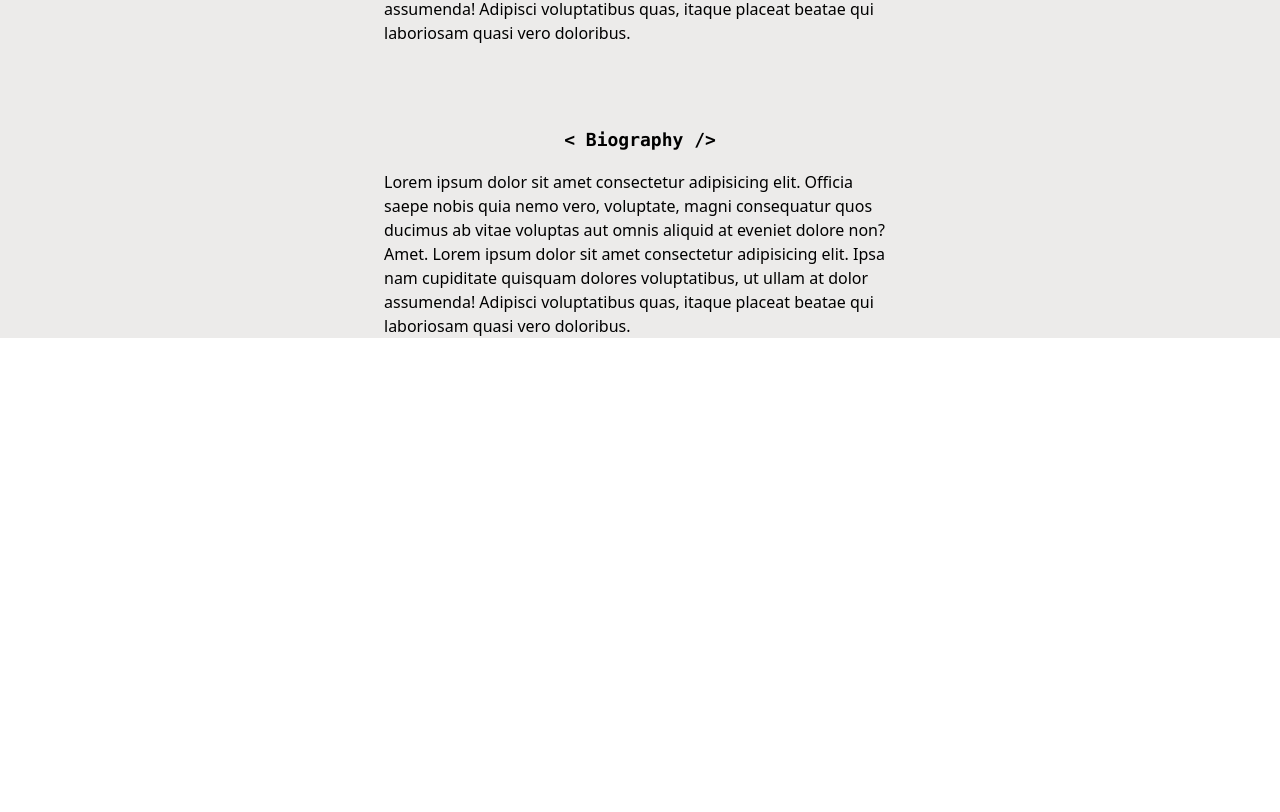
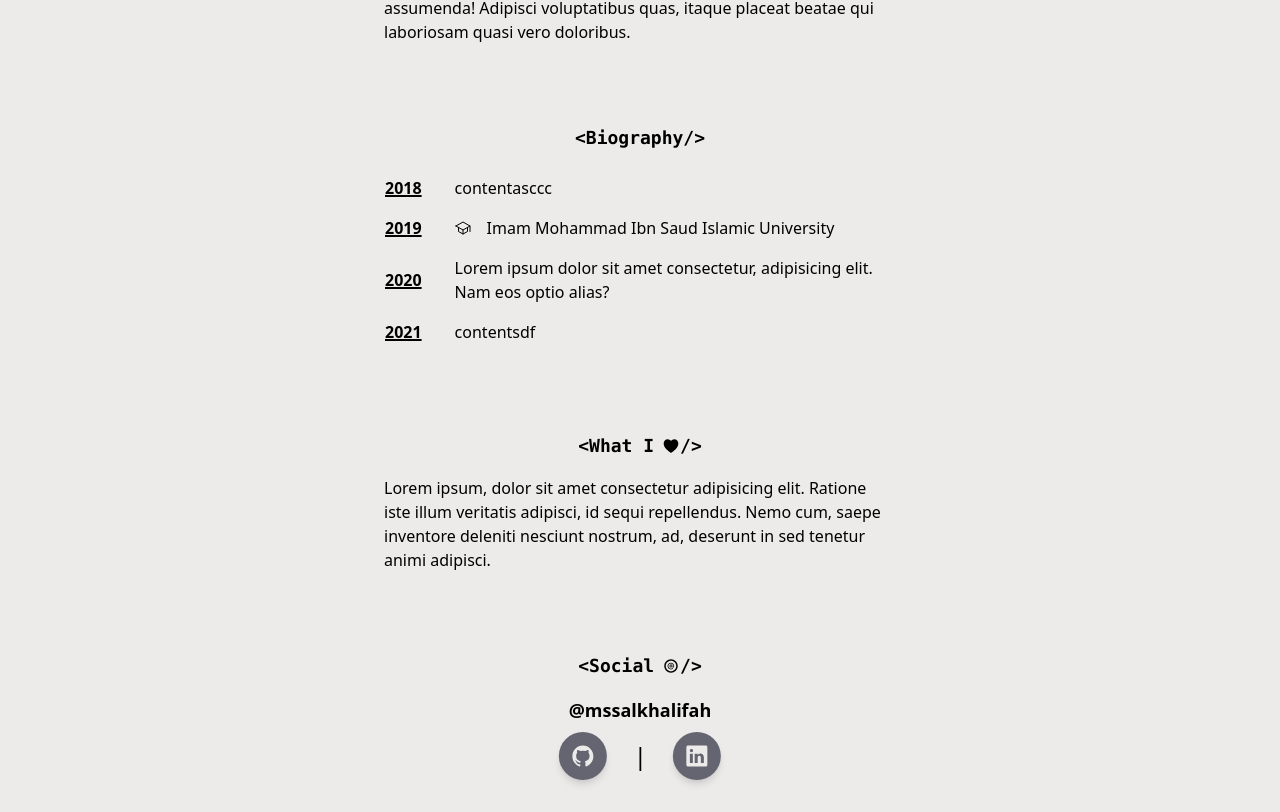
Before and after one commit to mssalkhalifah/mssalkhalifah.github.io, a Next.js app: page / in a window 1280 px wide. Shown: the part 919-1731 px from the top of the page. Before the commit the page ends 1257 px from the top, so only its background shows below. Built offline with nearby package versions, Linux system fonts and the light colour scheme.

Commit message:
Initial home page commit

```diff
--- /dev/null
+++ b/components/GridTable.tsx
@@ -0,0 +1,27 @@
+interface GridTableProps {
+  row?: number
+  content?: Map<string, React.ReactNode | string>
+}
+
+const GridTable = ({ content }: GridTableProps) => {
+  return (
+    <div>
+      <table>
+        <tbody>
+          {Array.from(content ? content : new Map()).map(
+            ([key, value], i = 0) => (
+              <tr className="" key={i++}>
+                <td className=" pr-8 font-bold underline decoration-2">
+                  {key}
+                </td>
+                <td className=" py-2">{value}</td>
+              </tr>
+            )
+          )}
+        </tbody>
+      </table>
+    </div>
+  )
+}
+
+export default GridTable
--- a/components/Header.tsx
+++ b/components/Header.tsx
@@ -5,11 +5,11 @@ interface HeaderProps {
 const Header = ({ children }: HeaderProps) => {
   return (
     <div className=" mt-20 mb-4 text-lg font-bold">
-      <code>
-        {'< '}
+      <code className="flex items-center">
+        &#60;
         {children}
-        {' />'}
-      </code>{' '}
+        /&#62;
+      </code>
     </div>
   )
 }
--- a/components/Layout.tsx
+++ b/components/Layout.tsx
@@ -1,9 +1,7 @@
 const Layout = ({
   ...props
 }: JSX.IntrinsicElements[keyof JSX.IntrinsicElements]) => {
-  return (
-    <div className=" h-screen w-screen bg-lightShades">{props.children}</div>
-  )
+  return <div className=" h-screen bg-lightShades">{props.children}</div>
 }
 
 export default Layout
--- a/components/Navbar.tsx
+++ b/components/Navbar.tsx
@@ -8,7 +8,7 @@ const Navbar = () => {
   const [isDropped, setDropdown] = useState(false)
 
   return (
-    <div className=" flex flex-col text-lightShades">
+    <div className=" flex text-lightShades">
       <div className=" fixed flex w-screen justify-between bg-primary bg-opacity-70 py-2 backdrop-blur">
         <ul className=" ml-4 flex items-center">
           <li>
@@ -26,7 +26,7 @@ const Navbar = () => {
             <ListLinkButton href="#" text="Contact" />
           </div>
         </ul>
-        <div className="flex flex-col xsm:flex-row ">
+        <div className="mr-4 flex flex-col xsm:flex-row ">
           <div className=" mb-2 mr-2 scale-100 transition-all duration-200 xsm:mb-0 md:scale-0">
             <ActionButton
               onClick={() => {
--- a/components/Profile.tsx
+++ b/components/Profile.tsx
@@ -3,7 +3,7 @@ const Profile = () => {
     <div className=" mt-20 flex flex-col items-center justify-center sm:flex-row">
       <img
         src=" ./firefox_Dxp4vNtLPT.png"
-        className=" h-40 w-40 rounded-full border-2 border-info"
+        className=" h-40 w-40 rounded-full border-2 border-info shadow-md"
       />
       <div className=" mx-4 flex flex-col text-center sm:mx-0 sm:ml-6 sm:text-left">
         <h1 className=" text-2xl font-bold">
--- a/components/Table.tsx
+++ /dev/null
@@ -1,7 +0,0 @@
-interface GridTable {}
-
-const GridTable = () => {
-  return <div>Table</div>
-}
-
-export default GridTable
--- a/pages/index.tsx
+++ b/pages/index.tsx
@@ -1,17 +1,26 @@
 import Head from 'next/head'
+import GridTable from '../components/GridTable'
 import Header from '../components/Header'
 import Paragraph from '../components/Paragraph'
 import Profile from '../components/Profile'
 import { prefix } from '../components/utils/prefix'
+import {
+  IoSchoolOutline,
+  IoHeart,
+  IoLogoGithub,
+  IoLogoLinkedin,
+} from 'react-icons/io5'
+import { TiSocialAtCircular } from 'react-icons/ti'
+import Link from 'next/link'
 
 export default function Home() {
   return (
-    <div className=" flex w-screen flex-col bg-lightShades">
+    <div className=" flex flex-col bg-lightShades">
       <Head>
         <title>Create Next App</title>
         <link rel="icon" href="/favicon.ico" />
       </Head>
-      <div className=" flex flex-col">
+      <div className=" mb-10 flex flex-col">
         <Profile />
         <div className=" xms:mx-0 mx-4 flex max-w-lg flex-col items-center self-center">
           <Header>What I do</Header>
@@ -25,15 +34,60 @@ export default function Home() {
             laboriosam quasi vero doloribus.
           </Paragraph>
           <Header>Biography</Header>
+          <GridTable
+            content={
+              new Map<string, React.ReactNode | string>([
+                ['2018', 'contentasccc'],
+                [
+                  '2019',
+                  <p className=" flex items-center">
+                    <IoSchoolOutline className=" mr-4" />
+                    Imam Mohammad Ibn Saud Islamic University
+                  </p>,
+                ],
+                [
+                  '2020',
+                  <p>
+                    Lorem ipsum dolor sit amet consectetur, adipisicing elit.
+                    Nam eos optio alias?
+                  </p>,
+                ],
+                ['2021', 'contentsdf'],
+              ])
+            }
+          />
+          <Header>
+            What I <IoHeart className=" ml-2" />
+          </Header>
           <Paragraph>
-            Lorem ipsum dolor sit amet consectetur adipisicing elit. Officia
-            saepe nobis quia nemo vero, voluptate, magni consequatur quos
-            ducimus ab vitae voluptas aut omnis aliquid at eveniet dolore non?
-            Amet. Lorem ipsum dolor sit amet consectetur adipisicing elit. Ipsa
-            nam cupiditate quisquam dolores voluptatibus, ut ullam at dolor
-            assumenda! Adipisci voluptatibus quas, itaque placeat beatae qui
-            laboriosam quasi vero doloribus.
+            Lorem ipsum, dolor sit amet consectetur adipisicing elit. Ratione
+            iste illum veritatis adipisci, id sequi repellendus. Nemo cum, saepe
+            inventore deleniti nesciunt nostrum, ad, deserunt in sed tenetur
+            animi adipisci.
           </Paragraph>
+          <Header>
+            Social <TiSocialAtCircular className=" ml-2" />
+          </Header>
+          <div className=" flex flex-col">
+            <p className=" mb-4 text-lg font-semibold">@mssalkhalifah</p>
+            <div className=" flex scale-150 flex-row items-center justify-evenly">
+              <a
+                href="https://github.com/mssalkhalifah"
+                target="_blank"
+                className=" transition-color rounded-full bg-primary p-2 shadow-md hover:bg-info"
+              >
+                <IoLogoGithub className=" text-lightShades" />
+              </a>
+              |
+              <a
+                href="https://linkedin.com/in/mssalkhalifah"
+                target="_blank"
+                className=" rounded-full bg-primary p-2 shadow-md transition-colors hover:bg-info"
+              >
+                <IoLogoLinkedin className="  text-lightShades" />
+              </a>
+            </div>
+          </div>
         </div>
       </div>
     </div>
```
